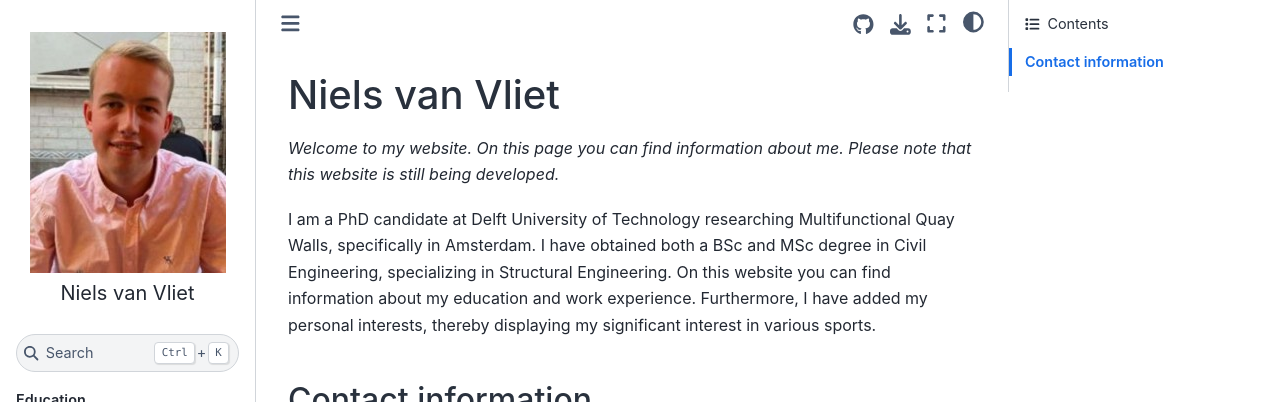
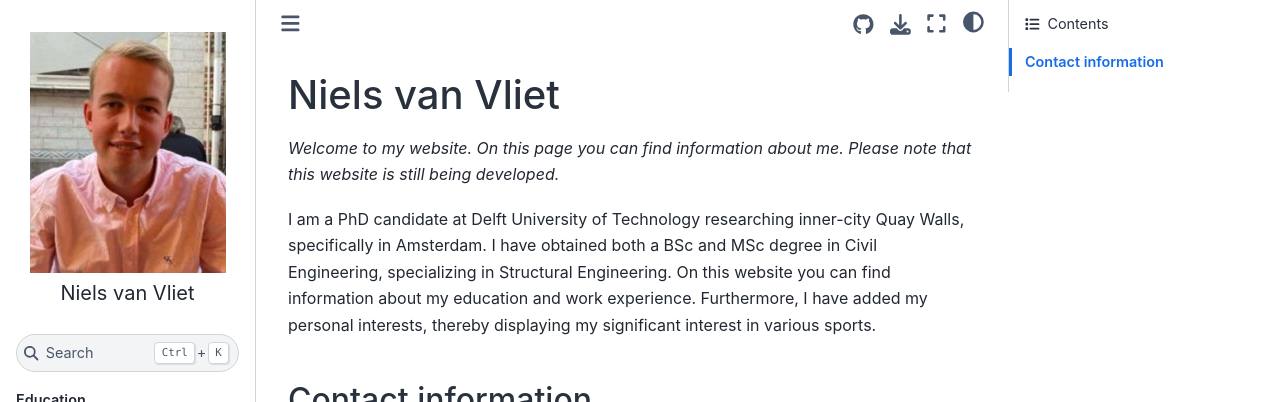
Before and after one commit to navanvliet/navanvliet, a Jupyter Book: the page built from book/intro.md, in a window 1280 px wide. Shown: the top 402 px of the page. Built offline with Jupyter Book 1.0.4 settings and Sphinx 7.4.7 and the Sphinx Book theme 1.1.4, drawn with Linux system fonts in a browser that asks for light colours; pages that are not in the unit, such as notebooks, are missing from menus; comment, search, counter and statistics services are not loaded.

Commit message:
change intro

```diff
--- a/book/intro.md
+++ b/book/intro.md
@@ -3,7 +3,7 @@
 
 _Welcome to my website. On this page you can find information about me. Please note that this website is still being developed._
 
-I am a PhD candidate at Delft University of Technology researching Multifunctional Quay Walls, specifically in Amsterdam. I have obtained both a BSc and MSc degree in Civil Engineering, specializing in Structural Engineering. On this website you can find information about my education and work experience. Furthermore, I have added my personal interests, thereby displaying my significant interest in various sports.
+I am a PhD candidate at Delft University of Technology researching inner-city Quay Walls, specifically in Amsterdam. I have obtained both a BSc and MSc degree in Civil Engineering, specializing in Structural Engineering. On this website you can find information about my education and work experience. Furthermore, I have added my personal interests, thereby displaying my significant interest in various sports.
 
 ## Contact information
 
```
